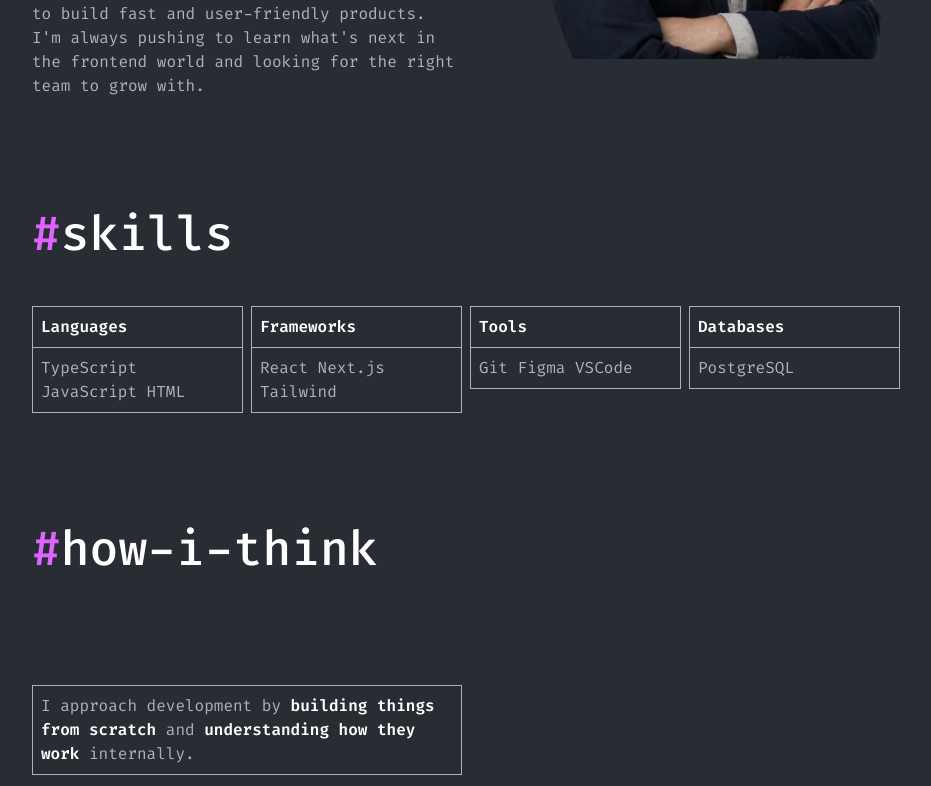
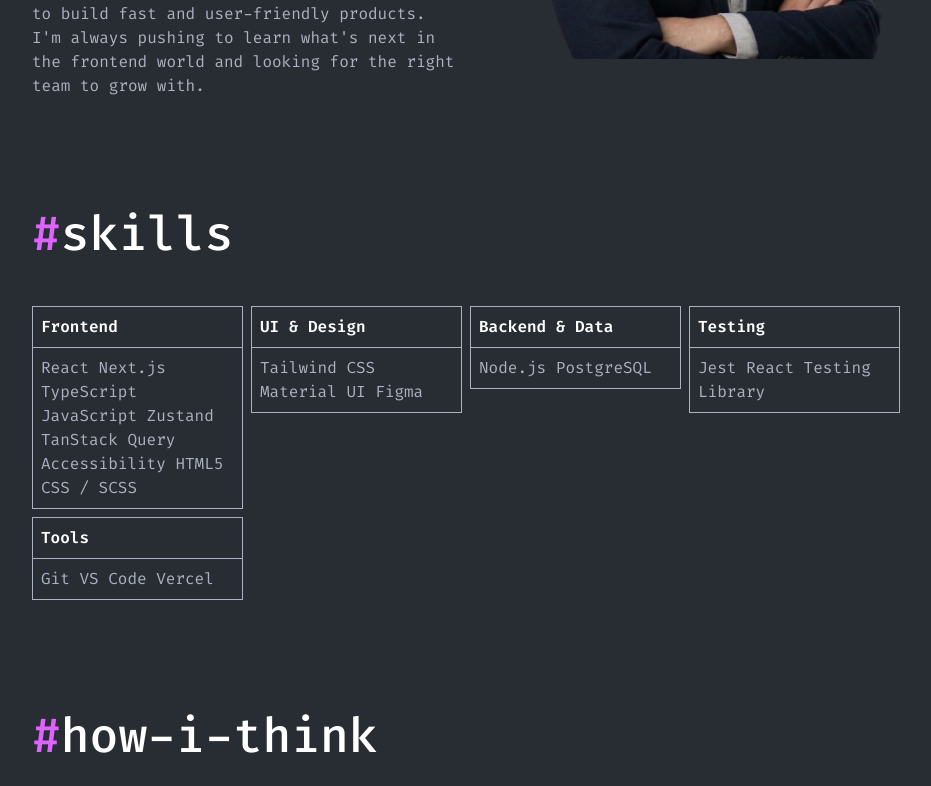
Before and after one commit to diegotuesta25/portfolio, a Next.js app: page /en/about-me in a window 1280 px wide. Shown: the part 570-1356 px from the top of the page, without its empty margins (174-1105 px from the left). Built offline with nearby package versions, Linux system fonts and the light colour scheme.

Commit message:
Update Skills & CV

```diff
--- a/app/[locale]/ui/about-me/skills.tsx
+++ b/app/[locale]/ui/about-me/skills.tsx
@@ -6,32 +6,40 @@ export default function Skills() {
 
 	return (
 		<div className="grid grid-cols-2 md:grid-cols-4 gap-2">
-			<Box variant="title" title={t("languages")} className="p-2">
-				TypeScript JavaScript HTML
+			<Box variant="title" title={t("frontend")} className="p-2">
+				React Next.js TypeScript JavaScript Zustand TanStack Query Accessibility
+				HTML5 CSS / SCSS
 			</Box>
 
 			<Box
 				variant="title"
-				title={t("frameworks")}
+				title={t("design")}
 				className="p-2 col-start-2 row-start-3"
 			>
-				React Next.js Tailwind
+				Tailwind CSS Material UI Figma
 			</Box>
 
 			<Box
 				variant="title"
-				title={t("tools")}
+				title={t("backend")}
 				className="p-2 col-start-3 row-start-3"
 			>
-				Git Figma VSCode
+				Node.js PostgreSQL
 			</Box>
 
 			<Box
 				variant="title"
-				title={t("databases")}
+				title={t("testing")}
 				className="p-2 col-start-4 row-start-4"
 			>
-				PostgreSQL
+				Jest React Testing Library
+			</Box>
+			<Box
+				variant="title"
+				title={t("tools")}
+				className="p-2 col-start-4 row-start-4"
+			>
+				Git VS Code Vercel
 			</Box>
 		</div>
 	);
--- a/app/[locale]/ui/home/projects.tsx
+++ b/app/[locale]/ui/home/projects.tsx
@@ -18,15 +18,15 @@ export default function Projects({
 
 	const recentProjects = [
 		{
-			src: "/todolistapp-picture.png",
+			src: "/taskboard-app.jpg",
 			tools: "React Next.js Typescript HTML TailwindCSS Node.js",
-			title: "To Do List App",
+			title: "Taskboard App",
 			description: "appDescription1",
-			href: "https://to-do-list-app-bay-five.vercel.app/",
+			href: "https://taskboard-app-bay-five.vercel.app/",
 			live: true,
 			demo: false,
 			github: true,
-			githubUrl: "https://github.com/diegotuesta25/to-do-list-app",
+			githubUrl: "https://github.com/diegotuesta25/taskboard-app",
 		},
 		{
 			src: "/portfolio-picture.jpg",
@@ -68,15 +68,15 @@ export default function Projects({
 
 	const projects = [
 		{
-			src: "/todolistapp-picture.png",
+			src: "/taskboard-app.jpg",
 			tools: "React Next.js Typescript HTML TailwindCSS Node.js",
-			title: "To Do List App",
+			title: "Taskboard App",
 			description: "appDescription1",
-			href: "https://to-do-list-app-bay-five.vercel.app/",
+			href: "https://taskboard-app-bay-five.vercel.app/",
 			live: true,
 			demo: false,
 			github: true,
-			githubUrl: "https://github.com/diegotuesta25/to-do-list-app",
+			githubUrl: "https://github.com/diegotuesta25/taskboard-app",
 		},
 		{
 			src: "/portfolio-picture.jpg",
--- a/app/[locale]/ui/home/skills.tsx
+++ b/app/[locale]/ui/home/skills.tsx
@@ -19,17 +19,21 @@ export default function Skills() {
 					/>
 				</div>
 				<div className="flex flex-wrap justify-center gap-2">
-					<Box variant="title" title={t("languages")} className="p-2">
-						TypeScript JavaScript HTML
+					<Box variant="title" title={t("frontend")} className="p-2">
+						React Next.js TypeScript JavaScript Zustand TanStack Query
+						Accessibility HTML5 CSS / SCSS
 					</Box>
-					<Box variant="title" title={t("frameworks")} className="p-2">
-						React Next.js Tailwind
+					<Box variant="title" title={t("design")} className="p-2">
+						Tailwind CSS Material UI Figma
+					</Box>
+					<Box variant="title" title={t("backend")} className="p-2 ">
+						Node.js PostgreSQL
+					</Box>
+					<Box variant="title" title={t("testing")} className="p-2 ">
+						Jest React Testing Library
 					</Box>
 					<Box variant="title" title={t("tools")} className="p-2 ">
-						Git Figma VSCode
-					</Box>
-					<Box variant="title" title={t("databases")} className="p-2 ">
-						PostgreSQL
+						Git VS Code Vercel
 					</Box>
 				</div>
 			</div>
--- a/messages/en.json
+++ b/messages/en.json
@@ -29,10 +29,11 @@
 		"p2": "I'm a front-end developer based in Lima, Peru, with a degree in Informatics Engineering from the Pontifical Catholic University of Peru, the top university in the country.",
 		"p3": " I specialize in building responsive, modern web experiences from scratch, turning ideas into clean and functional interfaces. Bridging technical knowledge with a strong eye for design has been my drive since I started coding.",
 		"p4": "I'm currently focused on growing as a front-end developer, working with technologies like React, Next.js, TypeScript and Tailwind to build fast and user-friendly products. I'm always pushing to learn what's next in the frontend world and looking for the right team to grow with.",
-		"languages": "Languages",
-		"frameworks": "Frameworks",
+		"frontend": "Frontend",
+		"design": "UI & Design",
+		"backend": "Backend & Data",
+		"testing": "Testing",
 		"tools": "Tools",
-		"databases": "Databases",
 		"howIThink": "how-i-think",
 		"skills": "skills",
 		"aboutMe": "about-me",
--- a/messages/es.json
+++ b/messages/es.json
@@ -29,10 +29,11 @@
 		"p2": "Soy desarrollador front-end y vivo en Lima, Perú. Soy ingeniero en informática egresado de la Pontificia Universidad Católica del Perú, la mejor universidad del país.",
 		"p3": "Me especializo en la creación de experiencias web modernas y responsivas desde cero, transformando ideas en interfaces limpias y funcionales. Combinar el conocimiento técnico con una gran sensibilidad para el diseño ha sido mi motivación desde que empecé a programar. ",
 		"p4": "Actualmente me enfoco en crecer como desarrollador front-end, trabajando con tecnologías como React, Next.js, TypeScript y Tailwind para crear productos rápidos y fáciles de usar. Siempre busco aprender sobre las últimas tendencias en el mundo del front-end y estoy en busca del equipo ideal para crecer profesionalmente.",
-		"languages": "Lenguajes",
-		"frameworks": "Frameworks",
+		"frontend": "Frontend",
+		"design": "UI & Diseño",
+		"backend": "Backend & Data",
+		"testing": "Testeo",
 		"tools": "Herramientas",
-		"databases": "Base de Datos",
 		"howIThink": "como-pienso",
 		"skills": "habilidades",
 		"aboutMe": "sobre-mi",
```
Also changed, not shown: public/taskboard-app.jpg (added), public/todolistapp-picture.png (deleted).
